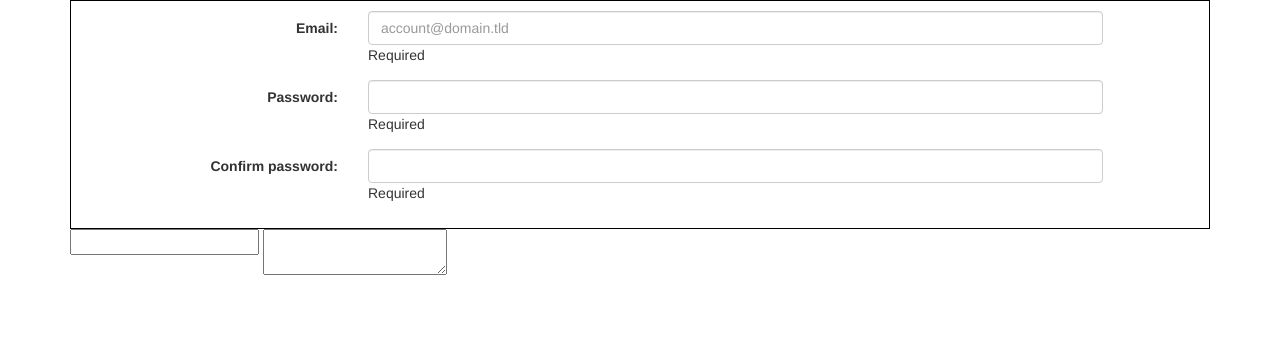
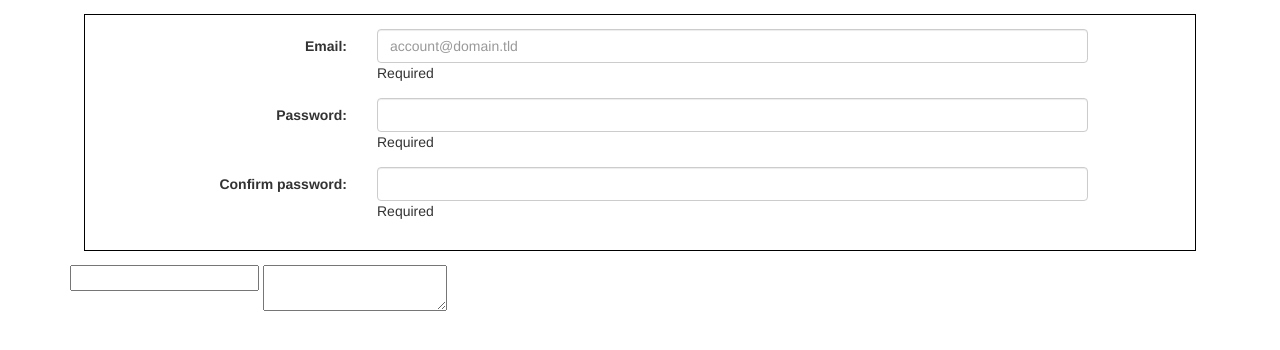
Before and after one commit to tagawa/website, a plain HTML site: page assets/static/index.html in a window 1280 px wide. Drawn offline with Linux system fonts and the light colour scheme.

Commit message:
Updated form styling

```diff
--- a/assets/static/css/styles.css
+++ b/assets/static/css/styles.css
@@ -5,7 +5,6 @@
   line-height:20px;
   opacity:1;
   padding:10px;
-  border:1px solid black;
 }
 
 .animate-show.ng-hide-add,
@@ -22,3 +21,9 @@
 #qr_deposit_address {
   margin-bottom: 1em;
 }
+
+form {
+  border:1px solid black;
+  margin: 1em;
+  padding: 1em;
+}
--- a/assets/static/index.html
+++ b/assets/static/index.html
@@ -20,7 +20,7 @@
 
     <div ng-controller="PurchaseCtrl">
 
-      <form name="purchase_form" class="animate-show form-horizontal css-form" role="form">
+      <form name="purchase_form" class="form-horizontal css-form" role="form">
         <div class="form-group">
           <label for="email" class="col-sm-3 control-label">Email:</label>
           <div class="col-sm-8">
```
